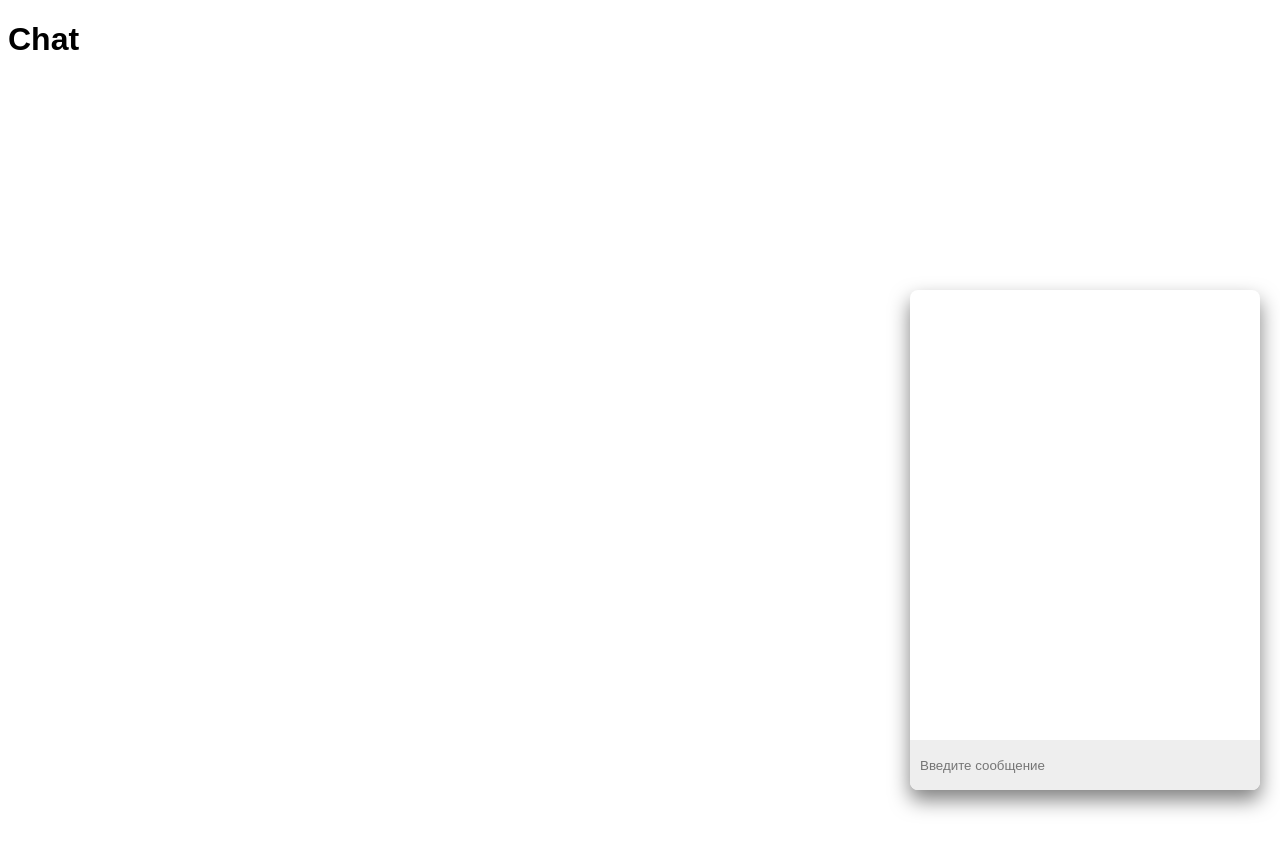
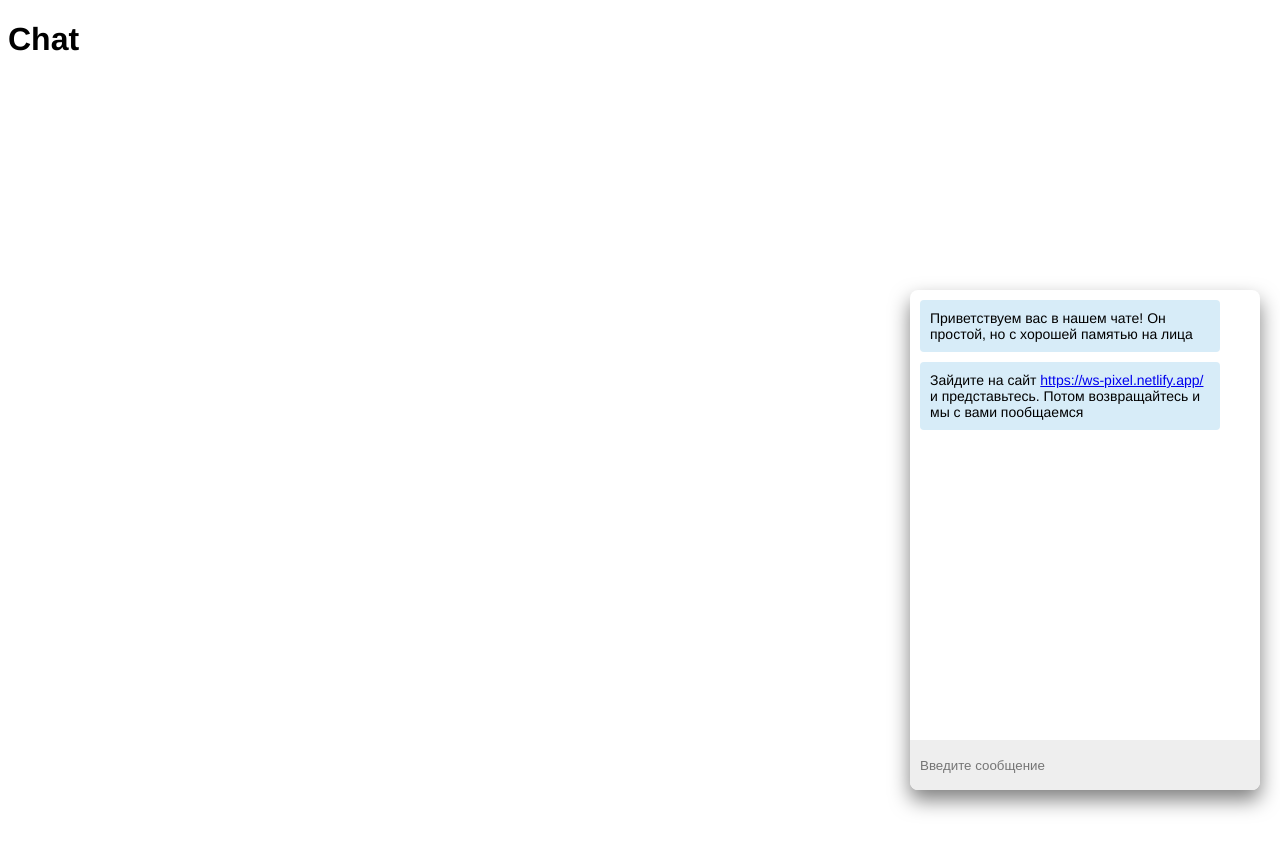
Before and after one commit to teplov/ws_client, a plain HTML site: page index.html in a window 1280 px wide. Shown: the top 852 px of the page. Drawn offline with Linux system fonts and the light colour scheme.

Commit message:
messages

```diff
--- a/client.js
+++ b/client.js
@@ -3,6 +3,17 @@ document.addEventListener("DOMContentLoaded", init);
 
 
 var id = null;
+
+const addMessage = (message, type='out') => {
+
+    const mesEl = document.createElement("div");
+    mesEl.classList.add("message", type);
+    mesEl.innerText = message;
+
+    const mainEl = document.getElementById('main');
+    mainEl.appendChild(mesEl);
+    mainEl.scrollTop = 10000;
+}
 
 function init() {
     const myWs = new WebSocket('wss://id-wschat.herokuapp.com');
@@ -13,6 +24,7 @@ function init() {
             let val = e.target.value;
             e.target.value = null;
             console.log(val);
+            addMessage(val);
             const data = {
                 client_id: id,
                 client_message: val
@@ -23,6 +35,7 @@ function init() {
 
     myWs.onmessage = function (message) {
         console.log('Message: %s', message.data);
+        addMessage(message.data, "in");
       };
 
     window.addEventListener("message", (e) => e.data ? id = e.data : id = null);
--- a/index.html
+++ b/index.html
@@ -11,6 +11,10 @@
 <body>
     <h1>Chat</h1>
     <div id="chat">
+        <div id="main">
+            <div class="in message">Приветствуем вас в нашем чате! Он простой, но с хорошей памятью на лица</div>
+            <div class="in message">Зайдите на сайт <a href="https://ws-pixel.netlify.app/" target="_blank">https://ws-pixel.netlify.app/</a> и представьтесь. Потом возвращайтесь и мы с вами пообщаемся</div>
+        </div>
         <iframe src="https://ws-pixel.netlify.app/" id="iframe"></iframe>
         <input type="text" id="input" placeholder="Введите сообщение">
     </div>
--- a/style.css
+++ b/style.css
@@ -1,5 +1,5 @@
 BODY {
-    font-family: sans-serif;
+    font-family: 'Helvetica Neue', 'Verdana', sans-serif;
 }
 
 #chat {
@@ -10,7 +10,33 @@ BODY {
     height: 500px;
     border-radius: 8px;
     box-shadow: 0px 10px 20px rgba(0,0,0,0.5);
+    box-sizing: border-box;
 }
+
+#chat #main {
+    height: 450px;
+    overflow-y: scroll;
+    overflow-x: hidden;
+    padding-bottom: 10px;
+    box-sizing: border-box;
+}
+
+.message {
+    background-color: #d7ecf8;
+    border-radius: 4px;
+    margin:10px;
+    margin-bottom: 0;
+    padding: 10px;
+    display: inline-block;
+    max-width: 280px;
+    font-size: 14px;
+}
+
+.out {
+    background-color: #ccc;
+    float: right;
+}
+
 
 #input {
     width: 350px;
```
